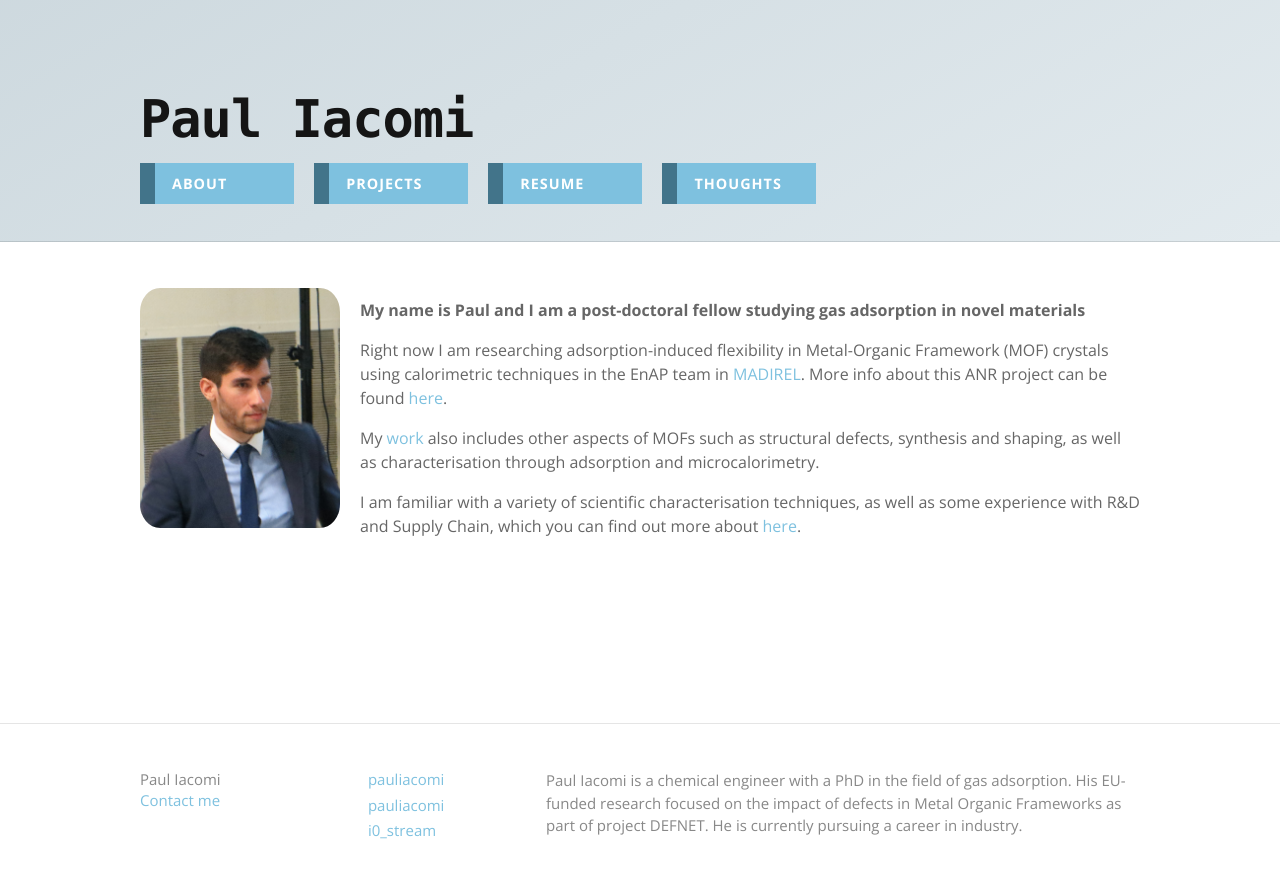
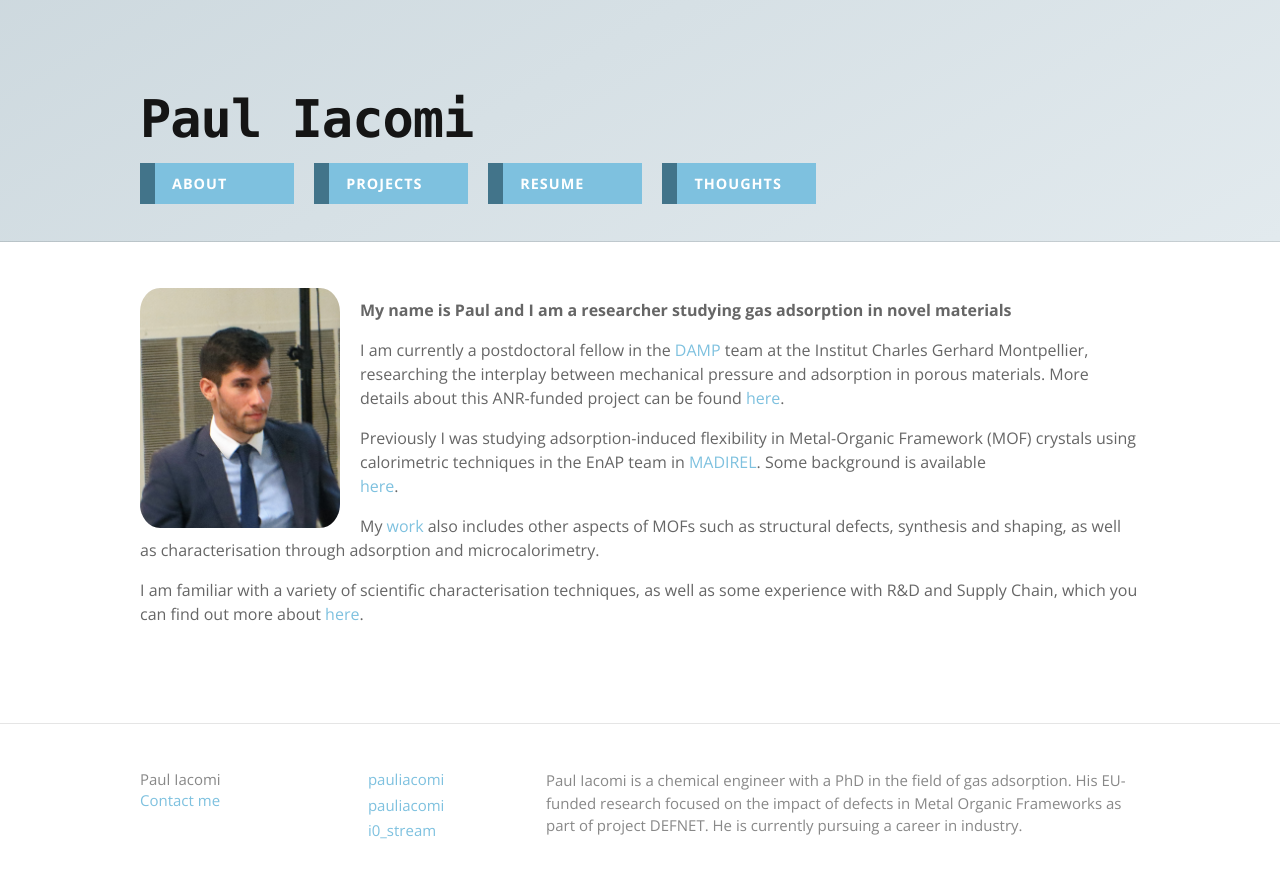
Before and after one commit to pauliacomi/pauliacomi.github.com, a Jekyll site: the page built from index.md, in a window 1280 px wide. Shown: the top 878 px of the page. Built offline with Jekyll 4.4.1, drawn with Linux system fonts in a browser that asks for light colours.

Commit message:
new postdoc

```diff
--- a/index.md
+++ b/index.md
@@ -4,14 +4,19 @@ layout: default
 
 <img class="profile-picture" src="/assets/images/me.jpg" alt="me"/>
 
-**My name is Paul and I am a post-doctoral fellow studying
-gas adsorption in novel materials**
+**My name is Paul and I am a researcher studying gas adsorption in novel materials**
 
-Right now I am researching adsorption-induced flexibility in Metal-Organic
+I am currently a postdoctoral fellow in the
+[DAMP](https://anr.fr/Project-ANR-17-CE29-0003)
+team at the Institut Charles Gerhard Montpellier, researching
+the interplay between mechanical pressure and adsorption in porous materials.
+More details about this ANR-funded project can be found
+[here](https://anr.fr/Project-ANR-17-CE29-0003).
+
+Previously I was studying adsorption-induced flexibility in Metal-Organic
 Framework (MOF) crystals using calorimetric techniques in the EnAP team in
-[MADIREL](http://madirel.univ-amu.fr/node/99). More info about this
-ANR project can be found
-[here](http://www.agence-nationale-recherche.fr/Project-ANR-17-CE08-0048).
+[MADIREL](http://madirel.univ-amu.fr/node/99). Some background is available
+[here](http://www.anr.fr/Project-ANR-17-CE08-0048).
 
 My [work](/projects) also includes other aspects of MOFs such as structural
 defects, synthesis and shaping, as well as characterisation through
```
